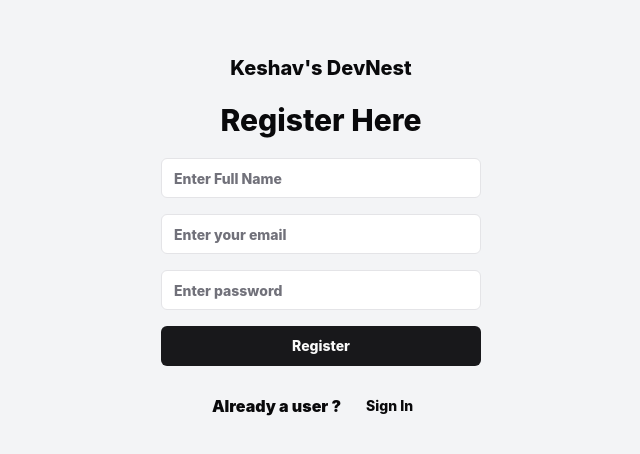
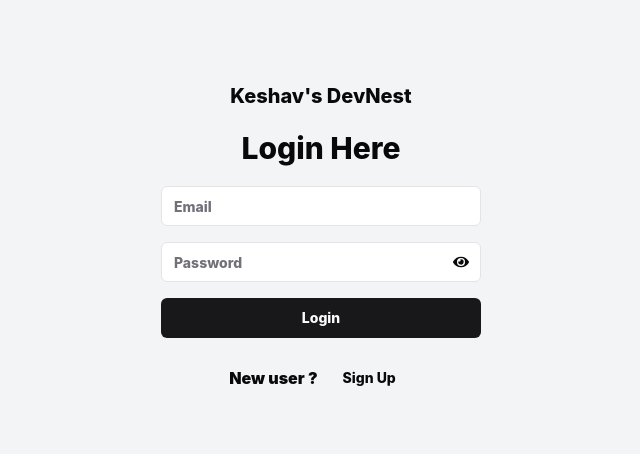
Before and after one commit to keshav0100/DevNest_Frontend, a React (Vite) app: page / in a window 1280 px wide. Shown: the part 160-614 px from the top of the page, without its empty margins (319-959 px from the left). Built offline with nearby package versions, Linux system fonts and the light colour scheme; no server answers.

Commit message:
COMITTING

```diff
--- a/package.json
+++ b/package.json
@@ -29,6 +29,7 @@
     "react": "^18.3.1",
     "react-dom": "^18.2.0",
     "react-hook-form": "^7.57.0",
+    "react-icons": "^5.5.0",
     "react-redux": "^9.2.0",
     "react-router-dom": "^7.6.2",
     "redux": "^5.0.1",
--- a/src/Redux/Project/Action.js
+++ b/src/Redux/Project/Action.js
@@ -57,16 +57,15 @@ export const deleteProject=(projectId)=>async (dispatch)=>{
     }
 }
 
-export const inviteToProject=({email,projectId})=>async (dispatch)=>{
-    dispatch({type:INVITE_TO_REQUEST})
-    try {
-        const {data}=await api.post("/api/projects/invite",{email,projectId})
-        console.log("Invite Project",data)
-        dispatch({type:INVITE_TO_SUCCESS,payload:data})
-    } catch (error) {
-        console.log("Error",error)
-    }
-}
+export const inviteToProject = ({ email, projectId }) => async (dispatch) => {
+  dispatch({ type: INVITE_TO_REQUEST });
+  try {
+    const { data } = await api.post("/api/projects/invite", { email, projectId });
+    dispatch({ type: INVITE_TO_SUCCESS, payload: data });
+  } catch (error) {
+    console.log("Error", error);
+  }
+};
 
 export const acceptInvitation = ({ token, navigate }) => async (dispatch) => {
   dispatch({ type: ACCEPT_INVITATION_REQUEST });
--- a/src/config/api.js
+++ b/src/config/api.js
@@ -1,8 +1,8 @@
 import axios from "axios";
 
-// export const API_BASE_URL="http://localhost:5454";
+export const API_BASE_URL="http://localhost:5454";
 
-export const API_BASE_URL = "https://devnest-3ni6.onrender.com";
+// export const API_BASE_URL = "https://devnest-3ni6.onrender.com";
 
 const api=axios.create({
     baseURL: API_BASE_URL,
--- a/src/pages/Auth/Auth.jsx
+++ b/src/pages/Auth/Auth.jsx
@@ -5,17 +5,17 @@ import { Button } from '@/components/ui/button';
 import { getUser } from '@/Redux/Auth/Action';
 
 const Auth = () => {
-  const [active,setActive]=useState(true);
+  const [active, setActive] = useState(false); // false means Login is default
   return (
     <div className='loginContainer flex items-center justify-center min-h-screen bg-gray-100'>
       <div className='box h-[30rem[ w-[25rem]'>
         <div className='loginBox w-full px-10 space-y-5'>
-                    {active?<Signup/>:<Login/>}
+          {active ? <Signup /> : <Login />}
         </div>
         <div className="flex items-center justify-center gap-2 mt-5">
           <span>{active ? "Already a user ?" : "New user ?"} </span>
-    <Button onClick={()=>setActive(!active)} variant="ghost" className="font-extrabold">
-        {active?"Sign In":"Sign Up"}
+          <Button onClick={() => setActive(!active)} variant="ghost" className="font-extrabold">
+            {active ? "Sign In" : "Sign Up"}
           </Button>
         </div>
       </div>
--- a/src/pages/Auth/Login.jsx
+++ b/src/pages/Auth/Login.jsx
@@ -13,6 +13,8 @@ import { zodResolver } from "@hookform/resolvers/zod";
 import { useForm } from "react-hook-form";
 import { useDispatch } from "react-redux";
 import * as z from "zod";
+import { useState } from "react";
+import { FaEye, FaEyeSlash } from "react-icons/fa";
 
 const formSchema = z.object({
   email: z.string().email("Invalid email address"),
@@ -21,6 +23,8 @@ const formSchema = z.object({
 
 const Login = () => {
   const dispatch=useDispatch();
+  const [showPassword, setShowPassword] = useState(false);
+  const [loading, setLoading] = useState(false);
   const form = useForm({
     resolver: zodResolver(formSchema),
     defaultValues: {
@@ -29,10 +33,14 @@ const Login = () => {
     },
   });
 
-  function onSubmit(data) {
-    dispatch(login(data))
-    console.log("Login data:", data);
-    // TODO: Add API call for login
+  async function onSubmit(data) {
+    setLoading(true);
+    try {
+      await dispatch(login(data));
+      console.log("Login data:", data);
+    } finally {
+      setLoading(false);
+    }
   }
 
   return (
@@ -48,7 +56,7 @@ const Login = () => {
             render={({ field }) => (
               <FormItem>
                 <FormControl>
-                  <Input placeholder="Enter your email" {...field} className="font-extrabold" />
+                  <Input placeholder="Email" {...field} className="font-extrabold" />
                 </FormControl>
                 <FormMessage />
               </FormItem>
@@ -60,15 +68,28 @@ const Login = () => {
             render={({ field }) => (
               <FormItem>
                 <FormControl>
-                  <Input type="password" placeholder="Enter your password" className="font-extrabold" {...field} />
+                  <div className="relative">
+                    <Input
+                      type={showPassword ? "text" : "password"}
+                      placeholder="Password"
+                      className="font-extrabold pr-10"
+                      {...field}
+                    />
+                    <span
+                      className="absolute right-3 top-1/2 transform -translate-y-1/2 cursor-pointer"
+                      onClick={() => setShowPassword((prev) => !prev)}
+                    >
+                      {showPassword ? <FaEyeSlash /> : <FaEye />}
+                    </span>
+                  </div>
                 </FormControl>
                 <FormMessage />
               </FormItem>
             )}
           />
           <div className="flex justify-center">
-            <Button type="submit" className="w-full items-center cursor-pointer font-extrabold">
-              Login
+            <Button type="submit" className="w-full items-center cursor-pointer font-extrabold" disabled={loading}>
+              {loading ? "Loading..." : "Login"}
             </Button>
           </div>
         </form>
--- a/src/pages/Auth/Signup.jsx
+++ b/src/pages/Auth/Signup.jsx
@@ -13,6 +13,8 @@ import { useForm } from "react-hook-form";
 import * as z from "zod";
 import { useDispatch } from "react-redux";
 import { register } from "@/Redux/Auth/Action";
+import { useState } from "react";
+import { FaEye, FaEyeSlash } from "react-icons/fa";
 
 const formSchema = z.object({
   fullName: z.string().min(2, "Name must be at least 2 characters"),
@@ -22,7 +24,9 @@ const formSchema = z.object({
 
 const Signup = () => {
   const dispatch=useDispatch();
-     const form = useForm({
+  const [showPassword, setShowPassword] = useState(false);
+  const [loading, setLoading] = useState(false);
+  const form = useForm({
     resolver: zodResolver(formSchema),
     defaultValues: {
       email: "",
@@ -31,9 +35,14 @@ const Signup = () => {
     },
   });
 
-  function onSubmit(data) {
-    dispatch(register(data));
-    console.log("Create project data", data);
+  async function onSubmit(data) {
+    setLoading(true);
+    try {
+      await dispatch(register(data));
+      console.log("Create project data", data);
+    } finally {
+      setLoading(false);
+    }
   }
   return (
     <div className="space-y-5">
@@ -53,7 +62,7 @@ const Signup = () => {
           render={({ field }) => (
             <FormItem>
               <FormControl>
-                <Input placeholder="Enter Full Name" {...field} className="font-extrabold"/>
+                <Input placeholder="Full Name" {...field} className="font-extrabold"/>
               </FormControl>
               <FormMessage />
             </FormItem>
@@ -65,7 +74,7 @@ const Signup = () => {
           render={({ field }) => (
             <FormItem>
               <FormControl>
-                <Input placeholder="Enter your email" {...field} className="font-extrabold"/>
+                <Input placeholder="Email" {...field} className="font-extrabold"/>
               </FormControl>
               <FormMessage/>
             </FormItem>
@@ -77,7 +86,20 @@ const Signup = () => {
           render={({ field }) => (
             <FormItem>
               <FormControl>
-                <Input type="password" placeholder="Enter password" {...field} className="font-extrabold"/>
+                <div className="relative">
+                  <Input
+                    type={showPassword ? "text" : "password"}
+                    placeholder="Password"
+                    className="font-extrabold pr-10"
+                    {...field}
+                  />
+                  <span
+                    className="absolute right-3 top-1/2 transform -translate-y-1/2 cursor-pointer"
+                    onClick={() => setShowPassword((prev) => !prev)}
+                  >
+                    {showPassword ? <FaEyeSlash /> : <FaEye />}
+                  </span>
+                </div>
               </FormControl>
               <FormMessage />
             </FormItem>
@@ -85,8 +107,8 @@ const Signup = () => {
         />
 
         <div className="flex justify-center">
-          <Button type="submit" className="w-full items-center cursor-pointer font-extrabold">
-            Register
+          <Button type="submit" className="w-full items-center cursor-pointer font-extrabold" disabled={loading}>
+            {loading ? "Loading..." : "Register"}
           </Button>
         </div>
       </form>
--- a/src/pages/ProjectDetails/InviteUserForm.jsx
+++ b/src/pages/ProjectDetails/InviteUserForm.jsx
@@ -15,13 +15,9 @@ import { useDispatch } from "react-redux";
 import { useParams } from "react-router-dom";
 import * as z from "zod";
 
-
-
-const InviteUserForm =
-
- () => {
-  const dispatch=useDispatch();
-  const {id}=useParams();
+const InviteUserForm = () => {
+  const dispatch = useDispatch();
+  const { id } = useParams();
   const form = useForm({
     // resolver: zodResolver(formSchema),
     defaultValues: {
@@ -29,10 +25,10 @@ const InviteUserForm =
     },
   });
 
-  const onSubmit=(data)=> {
-    dispatch(inviteToProject({email:data.email,projectId:id}))
-    console.log("Create project data", data);
-  }
+  const onSubmit = (data) => {
+    console.log("InviteUserForm - Sending:", { email: data.email, projectId: id });
+    dispatch(inviteToProject({ email: data.email, projectId: id }));
+  };
 
   return (
     <Form {...form}>
```
Also changed, not shown: 1 other file (tests, documents, lock files or other folders). Lines whose indentation alone changed are shown as unchanged.
